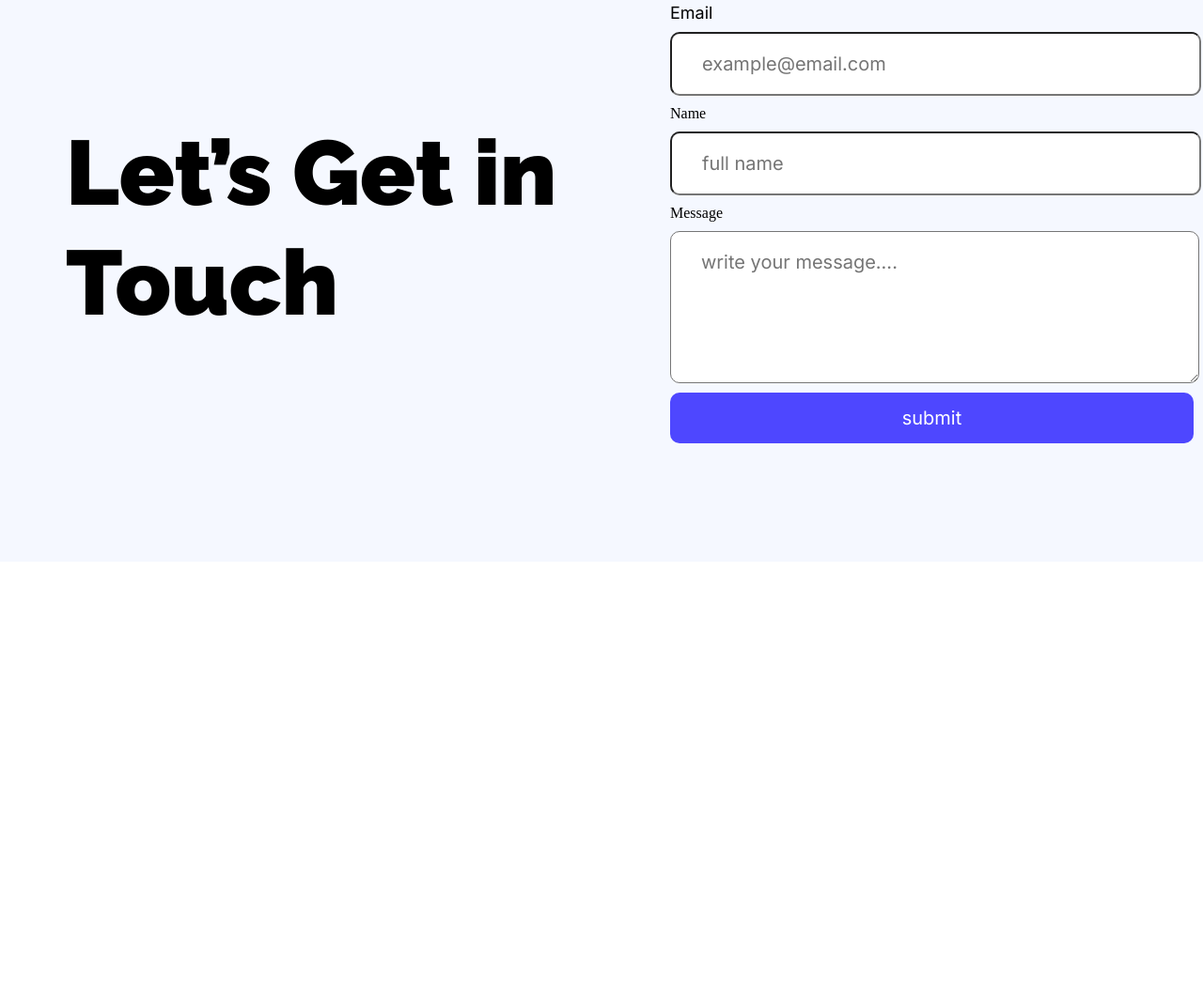
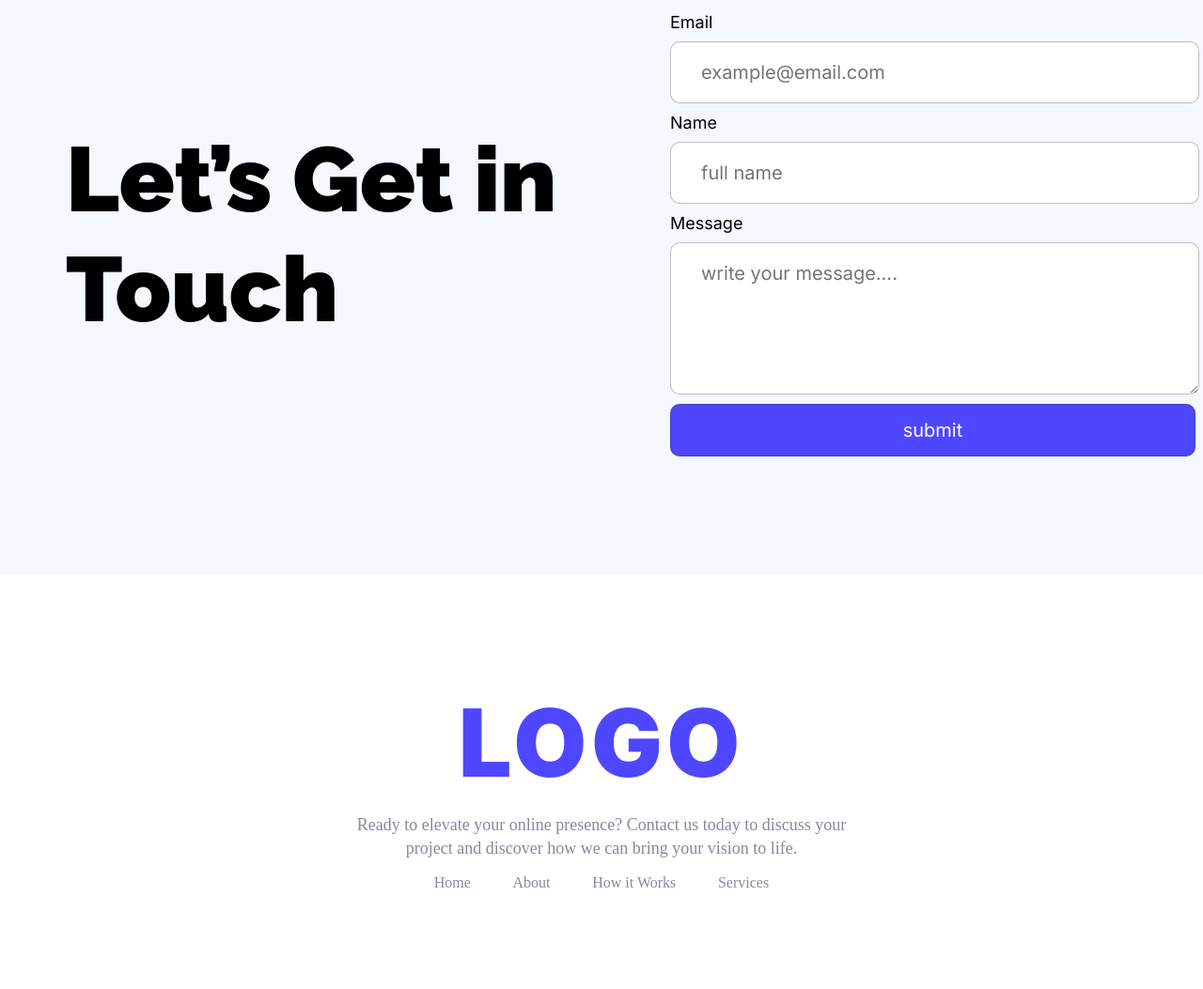
Before and after one commit to Mosarof-Hossen/assignment-1, a plain HTML site: page index.html in a window 1280 px wide. Shown: the part 2908-3961 px from the top of the page at 94% size. Before the commit the page ends 3506 px from the top, so only its background shows below. Drawn offline with Linux system fonts and the light colour scheme.

Commit message:
footer section added

```diff
--- a/css/style.css
+++ b/css/style.css
@@ -237,6 +237,7 @@ main{
     font-size: 18px;
     font-family:"Inter", sans-serif ;
     display: block;
+    margin-top: 10px;
 }
 .form-stl{
     display: block;
@@ -247,13 +248,15 @@ main{
     border-radius:10px ;
     background-color: #ffffff;
     font-family: "Inter", sans-serif;
+    border: 1px solid #33323250;
+
 
 }
 .btn-text-1{
     text-align: center;
     background-color: #4E47FF;
     padding: 15px 30px;
-    border: none;
+    border: none solid #ffffff;
     border-radius: 10px;
     text-decoration: none;
     transition: 0.5s;
@@ -262,3 +265,45 @@ main{
 .btn-text-1:hover{
     background-color: burlywood;
 }
+.form-stl:focus{
+    box-shadow: 10px 10px 100px rgba(0, 0, 0, 0.253);
+
+}
+/* end */
+/* footer-section-start */
+.footer-content{
+    width: 531px;
+    margin: auto;
+    text-align: center;
+    padding: 104px 0;
+}
+.f-heading{
+    font-size: 100px;
+    line-height: auto;
+    font-weight: 900;
+    font-family: "Inter", sans-serif;
+    letter-spacing: 5px;
+
+}
+.f-description{
+    color: #8987A1;
+    font-size: 18px;
+    line-height: 25px;
+}
+.f-menu{
+    width: 401px;
+    margin: auto;
+}
+.f-menu{
+    display: flex;
+    justify-content: space-around;
+    margin-top: 15px;
+
+}
+.f-menu li{
+    list-style: none;
+}
+.f-menu li a{
+    text-decoration: none;
+    color: #8987A1;
+}
--- a/index.html
+++ b/index.html
@@ -169,10 +169,10 @@
                         <div class="form-section">
                             <form action="#">
                                 <label class="label-name" for="email">Email</label>
-                                <input class="form-stl" type="email" placeholder="example@email.com">
-                                <label for="name">Name</label>
+                                <input  class="form-stl" type="email" placeholder="example@email.com">
+                                <label class="label-name" for="name">Name</label>
                                 <input class="form-stl"  type="text" placeholder="full name">
-                                <label for="message">Message</label>
+                                <label class="label-name" for="message">Message</label>
                                 <textarea class="form-stl"  cols="50" rows="5" name="" id="" placeholder="write your message...."></textarea>
                                 <input class="form-stl btn-text-1"  type="submin" value="submit">
                             </form>
@@ -187,5 +187,22 @@
 
 
      </main>
+     <!-- footer-section-start -->
+
+     <footer>
+        <section>
+            <div class="footer-content">
+                <h1 class="primary f-heading">LOGO</h1>
+                <p class="f-description">Ready to elevate your online presence? Contact us today to discuss your project and discover how we can bring your vision to life.</p>
+                <ul class="f-menu">
+                    <li><a href="#">Home</a></li>
+                    <li><a href="#">About</a></li>
+                    <li><a href="#">How it Works</a></li>
+                    <li><a href="#">Services</a></li>
+                </ul>
+            </div>
+        </section>
+     </footer>
+
 </body>
 </html>
```
